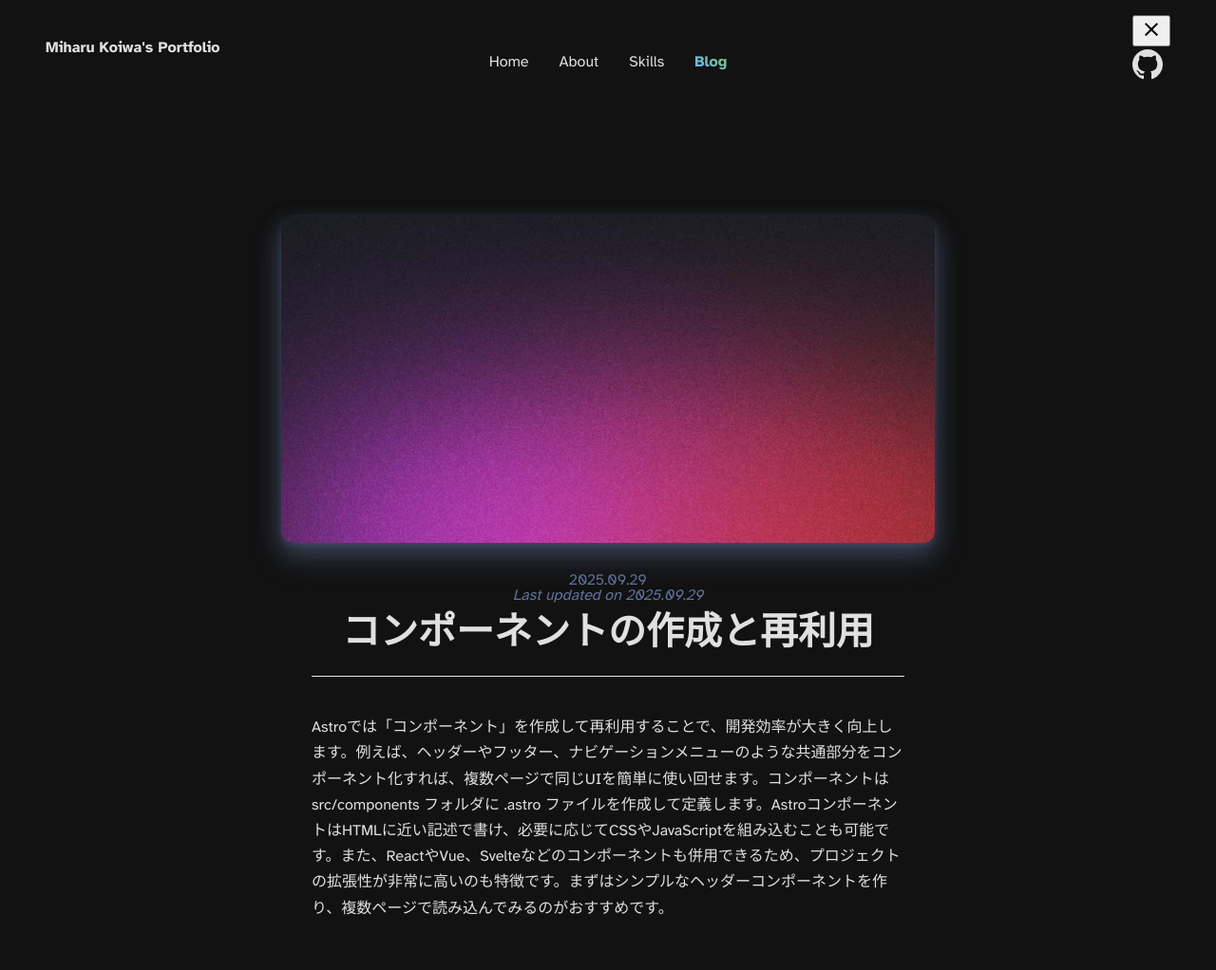
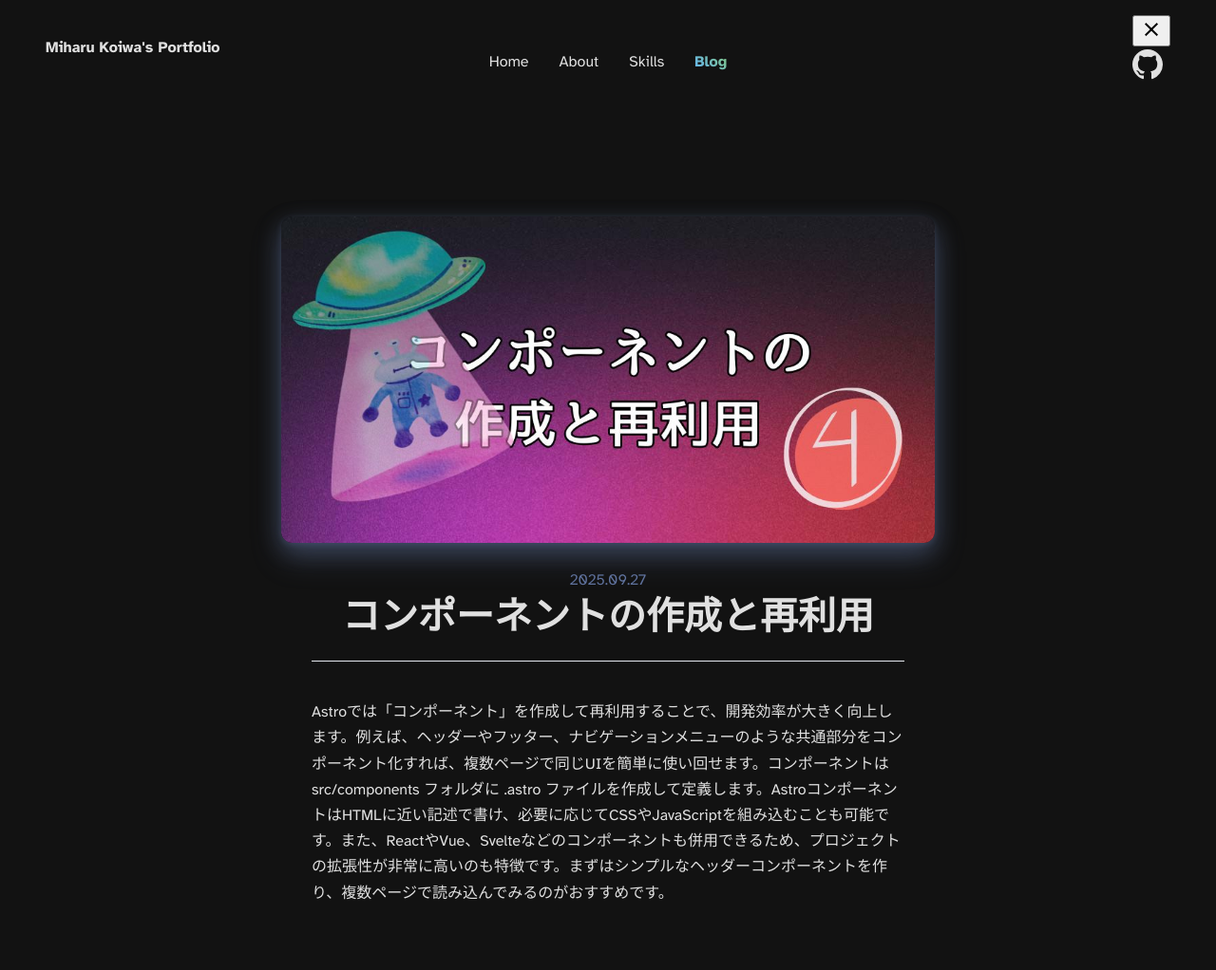
Before and after one commit to miharu-koiwa/my-blog, an Astro site: page /blog/third-post in a window 1280 px wide. Shown: the top 1022 px of the page at 95% size. Built offline with nearby package versions, Linux system fonts and the light colour scheme; Astro itself is replaced by a stand-in of ours.

Commit message:
blogページの修正追加

```diff
--- a/src/content/blog/third-post.md
+++ b/src/content/blog/third-post.md
@@ -1,8 +1,7 @@
 ---
 title: 'コンポーネントの作成と再利用'
 description: 'コンポーネント'
-pubDate: '2025-09-29'
-updatedDate: '2025-09-29'
-heroImage: '../../assets/blog-placeholder-3.jpg'
+pubDate: '2025-09-27'
+heroImage: '../../assets/third-post.jpg'
 ---
 Astroでは「コンポーネント」を作成して再利用することで、開発効率が大きく向上します。例えば、ヘッダーやフッター、ナビゲーションメニューのような共通部分をコンポーネント化すれば、複数ページで同じUIを簡単に使い回せます。コンポーネントは src/components フォルダに .astro ファイルを作成して定義します。AstroコンポーネントはHTMLに近い記述で書け、必要に応じてCSSやJavaScriptを組み込むことも可能です。また、ReactやVue、Svelteなどのコンポーネントも併用できるため、プロジェクトの拡張性が非常に高いのも特徴です。まずはシンプルなヘッダーコンポーネントを作り、複数ページで読み込んでみるのがおすすめです。
```
